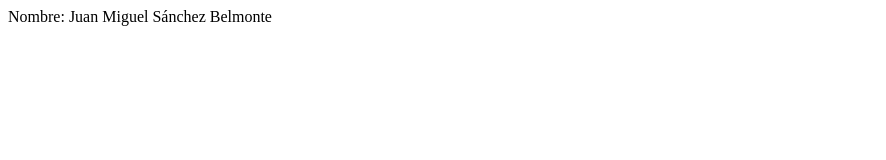
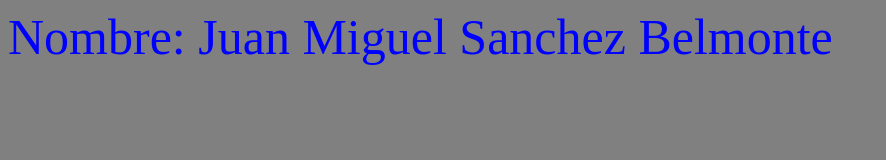
Before and after one commit to juanmieducacion/cefire, a plain HTML site: page index.html in a window 1280 px wide. Shown: the whole page, without its empty margins (0-886 px from the left). Drawn offline with Linux system fonts and the light colour scheme.

Commit message:
Update index.html

```diff
--- a/index.html
+++ b/index.html
@@ -1,9 +1,19 @@
 <html>
 <head>
-
+  <style>
+    body{
+     background-color:grey;
+    }
+    div{
+      color: blue;
+      font-size:50px;
+    }
+  </style>
 </head>
 <body>
-Nombre: Juan Miguel Sánchez Belmonte
+  <div>
+    Nombre: Juan Miguel Sanchez Belmonte
+  </div>
 
 </body>
 </html>
```
